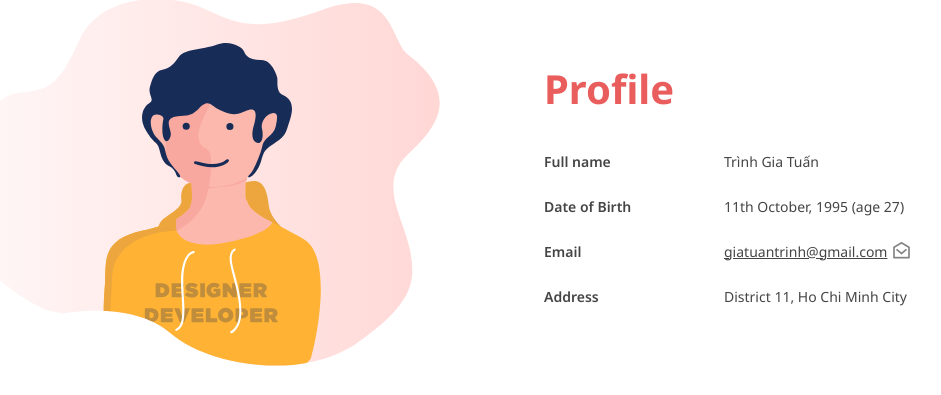
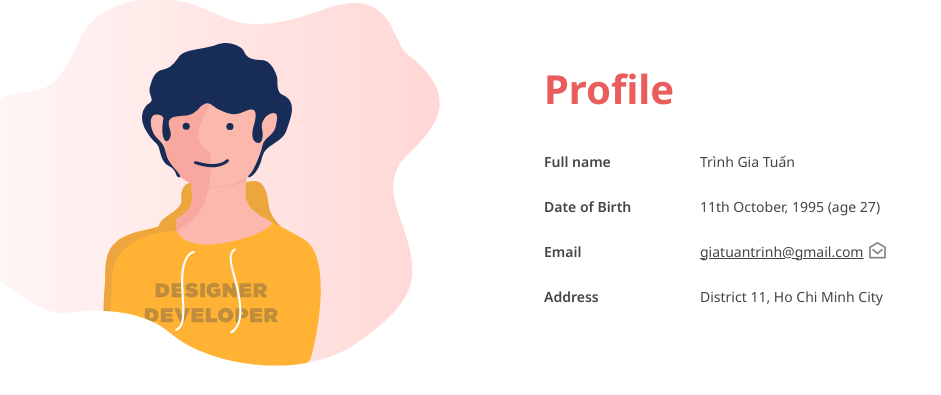
Before and after one commit to tgt95/portfolio, a PHP site: page / in a window 1280 px wide. Shown: the part 1214-1609 px from the top of the page, without its empty margins (112-1053 px from the left). Run offline with PHP 8.4, Linux system fonts and the light colour scheme.

Commit message:
Update CSS

```diff
--- a/assets/css/style.css
+++ b/assets/css/style.css
@@ -677,7 +677,7 @@ body {
 .section-profile .profile-content ul li .title {
   font-weight: 600;
   width: 100%;
-  max-width: 180px;
+  max-width: 156px;
 }
 @media (max-width: 390px) {
   .section-profile .profile-content ul li .title {
--- a/src/scss/section/_common.scss
+++ b/src/scss/section/_common.scss
@@ -107,7 +107,7 @@
 				.title{
 					font-weight: 600;
 					width: 100%;
-					max-width: 180px;
+					max-width: 156px;
 					@media (max-width: 390px) {
 						max-width: 132px;
 					}
```
Also changed, not shown: assets/css/style.min.css, 1 other file.
